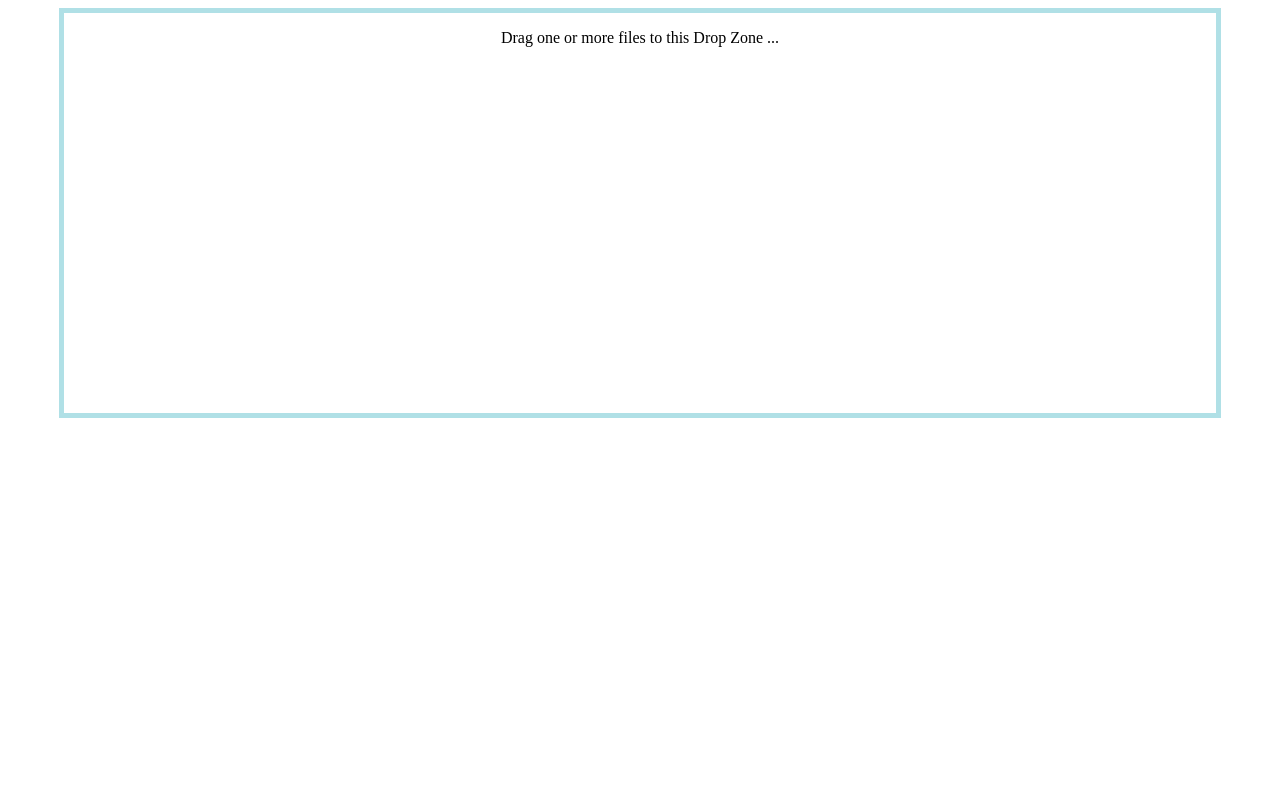
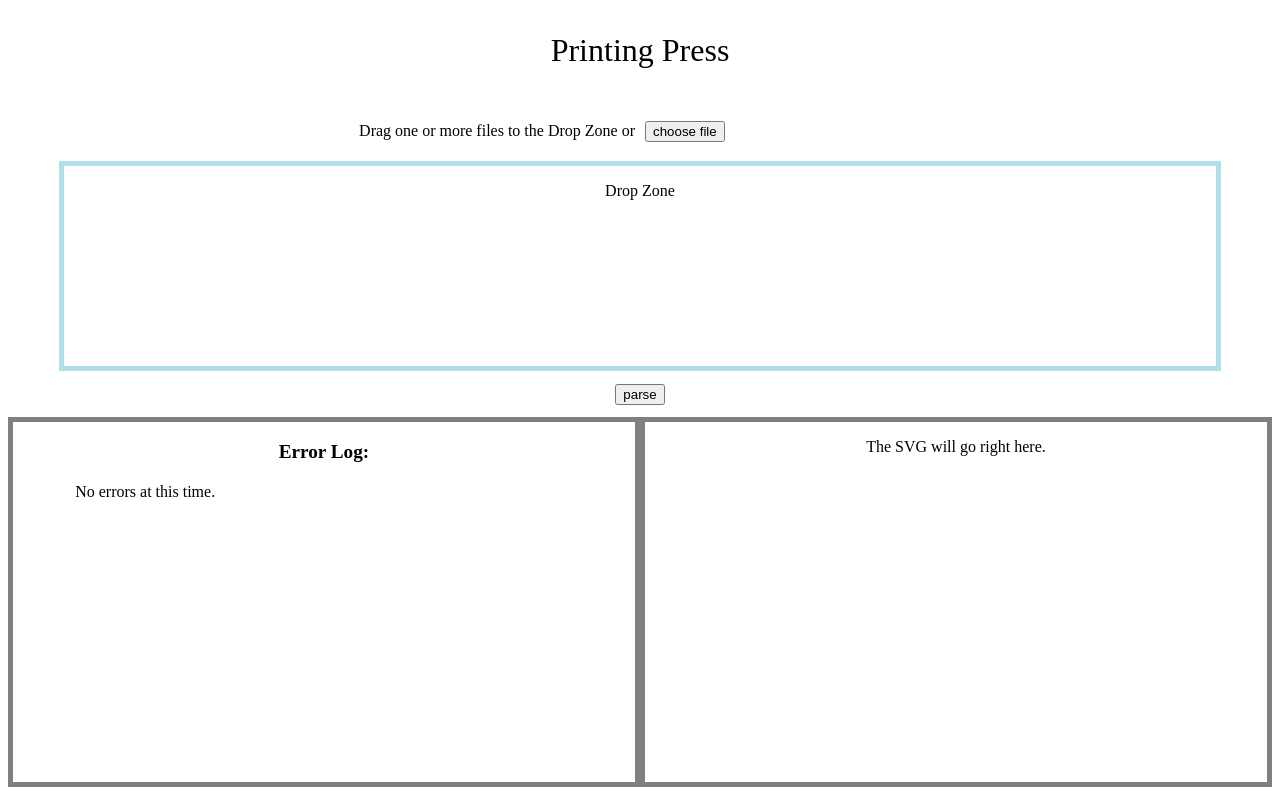
Before and after one commit to brrcrites/printing-press, a PHP site: page /index.html in a window 1280 px wide. Run offline with PHP 8.4, Linux system fonts and the light colour scheme.

Commit message:
Edit Parchmint webpage
Add output boxes: console and svg

Resize drop zone

Add "choose file" and "parse" buttons as well as attach their respective
functionalities

Add title

Add night mode functionality

Close #12
Close #13

```diff
--- a/index.html
+++ b/index.html
@@ -2,13 +2,40 @@
 <html>
 
 <head>
+    <title>Printing Press</title>
     <link rel="stylesheet" href="styles.css">
     <body>
-        <center>
-        <div id="drop_zone">
-            <p>Drag one or more files to this Drop Zone ...</p>
+        <div class="centered_container">
+            <p class="title_text">Printing Press</p>
         </div>
-        </center>
+        <div class="centered_container">
+            <div id="file_instructions">
+                <div class="file_row">
+                    <div class="file_col" id="file_text_container">
+                        <p>Drag one or more files to the Drop Zone or</p>
+                    </div>
+                    <div class="file_col" id="file_button_container">
+                        <button id="file_button" type="button">choose file</button>
+                    </div>
+                    <input id="file_input" type="file" name="Parchmint File" style="display: none;" />
+                </div>
+            </div>
+            <div id="drop_zone">
+                <p class="drop_text">Drop Zone</p>
+            </div>
+            <div id="parse_button_container">
+                <button id="parse_button" type="button">parse</button>
+            </div>
+            <div class="output_row">
+                <div class="output_col" id="console_container">
+                    <p class="console_title">Error Log:</p>
+                    <p class="console_messages">No errors at this time.</p>
+                </div>
+                <div class="output_col" id="svg_image">
+                    <p>The SVG will go right here.</p>
+                </div>
+            </div>
+        </div>
     </body>
     <script src="https://ajax.googleapis.com/ajax/libs/jquery/3.3.1/jquery.min.js"></script>
     <script src="bundle.js"></script>
@@ -23,8 +50,4 @@
 </head>
 
 
-<center>
-    <div id="svg_image"></div>
-</center>
-
 </html>
--- a/styles.css
+++ b/styles.css
@@ -1,5 +1,75 @@
+.centered_container {
+    text-align: center;
+}
+
+#file_instructions {
+    display: inline-block;
+}
+
+#file_text_container {
+    display: flex;
+    align-items: center;
+    justify-content: flex-end;
+    /*border: 5px solid black;*/
+}
+
+#file_button_container {
+    display: flex;
+    align-items: center;
+    justify-content: flex-start;
+}
+
+.file_row {
+    display: flex;
+}
+
+.file_col {
+    flex: 50%;
+    width: 50vh;
+    padding: 5px;
+}
+
 #drop_zone {
     border: 5px solid powderblue;
     width: 90vw;
-    height: 50vh;
+    height: 25vh;
+    display: inline-block;
 }
+
+#parse_button_container {
+    padding-top: 1%;
+}
+
+#console_container {
+    border: 5px solid gray;
+}
+
+#svg_image {
+    border: 5px solid gray;
+}
+
+.output_row {
+    display: flex;
+    padding-top: 1%;
+}
+
+.output_col {
+    flex: 50%;
+    height: 45vh;
+    overflow: scroll;
+}
+
+p.console_title {
+    font-weight: bold;
+    font-size: larger;
+}
+
+p.console_messages {
+    text-align: left;
+    padding-left: 10%;
+    padding-right: 10%;
+}
+
+p.title_text {
+    font-size: xx-large;
+}
```
Also changed, not shown: load.js (+62 -12 lines), bundle.js.
